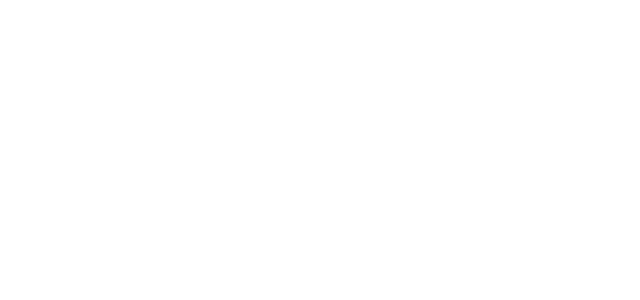
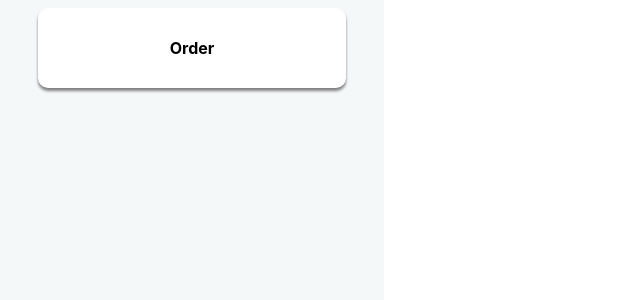
Before and after one commit to CSCE315-Spring23/Team_44_Project_3, a React (Vite) app in the folder Client/: page /employee/orderHistory in a window 1280 px wide. Before the commit this address had no page. Shown: the top 300 px of the page, without its empty margins (0-640 px from the left). Built offline with nearby package versions, Linux system fonts and the light colour scheme.

Commit message:
begin imlementing nav

```diff
--- a/Client/src/App.jsx
+++ b/Client/src/App.jsx
@@ -2,7 +2,9 @@ import React, {useEffect, useState} from 'react';
 import {BrowserRouter, Routes, Route} from 'react-router-dom';
 import {HOST} from './utils/host';
 import Login from './pages/Login.jsx';
-import Order from './pages/customer/CustomerOrder.jsx';
+import CustomerOrder from './pages/customer/CustomerOrder.jsx';
+import OrderHistory from './pages/employee/OrderHistory';
+import Order from './pages/employee/Order'
 import ServerTest from './pages/ServerTest';
 
 function App() {
@@ -11,8 +13,12 @@ function App() {
 			<Routes>
 				<Route path="/" element={<Login />} />
 				<Route path="/Login" element={<Login />} />
-				<Route path="/CustomerOrder" element={<Order />} />
+				<Route path="/CustomerOrder" element={<CustomerOrder />} />
 				<Route path = "/ServerTest" element = {<ServerTest />} />
+				<Route path = "/employee">
+					<Route path='order' element={<Order />}></Route>
+					<Route path='orderHistory' element={<OrderHistory />}></Route>
+				</Route>
 			</Routes>
 		</BrowserRouter>
 	);
--- a/Client/src/components/EmployeeNav.jsx
+++ b/Client/src/components/EmployeeNav.jsx
@@ -1,9 +1,10 @@
 import React from 'react';
+import { Link } from 'react-router-dom';
 
 export default function EmployeeNav(){
     return(
-        <nav>
-
+        <nav className='empNav'>
+            <Link className='empNavButton'>Order</Link>
         </nav>
     );
 }
--- /dev/null
+++ b/Client/src/pages/employee/Order.jsx
@@ -0,0 +1,8 @@
+import React from "react";
+
+export default function Order(){
+    return(
+        <>
+        </>
+    );
+}
--- a/Client/src/pages/employee/OrderHistory.jsx
+++ b/Client/src/pages/employee/OrderHistory.jsx
@@ -1,9 +1,11 @@
 import React from "react";
+import EmployeeNav from "../../components/EmployeeNav";
+import '../../styles/employee.css'
 
 export default function OrderHistory() {
     return (
     <>
-
+    <EmployeeNav></EmployeeNav>
     </>
     );
 }
--- a/Client/src/styles/employee.css
+++ b/Client/src/styles/employee.css
@@ -1,4 +1,8 @@
-nav.empNav{
+nav.empNav {
+    padding-top: .5em;
+    position: absolute;
+    width: 30%;
+    height: 100%;
     background-color: #F4F8F9;
     display: flex;
     flex-direction: column;
@@ -6,14 +10,28 @@ nav.empNav{
     align-items: center;
 }
 
-button.empNavButton{
+a.empNavButton {
     text-align: center;
+    text-decoration: none;
+    min-width: 80%;
+    min-height: 10%;
     color: black;
     background-color: white;
+    border-style: solid;
+    border-width: 0px;
+    border-radius: 10px;
+    border-color: grey;
     font-weight: bold;
+    display: flex;
+    flex-direction: column;
+    justify-content: center;
+    box-shadow: 0px 3px 3px grey;
+}
+a.empNavButton:hover{
+    box-shadow: 0px 0px 3px grey;
 }
 
-button.empNavButton.current{
+a.empNavButton.current {
     color: white;
     background-color: #DD0031;
 }
--- a/Client/src/styles/index.css
+++ b/Client/src/styles/index.css
@@ -11,6 +11,10 @@
 	-webkit-font-smoothing: antialiased;
 	-moz-osx-font-smoothing: grayscale;
 	-webkit-text-size-adjust: 100%;
+}
+body{
+	margin: 0;
+	padding: 0;
 }
 
 button.menuButton {
```
